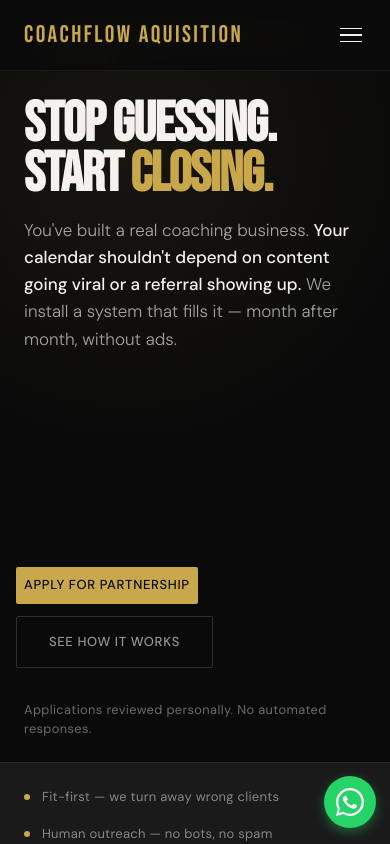
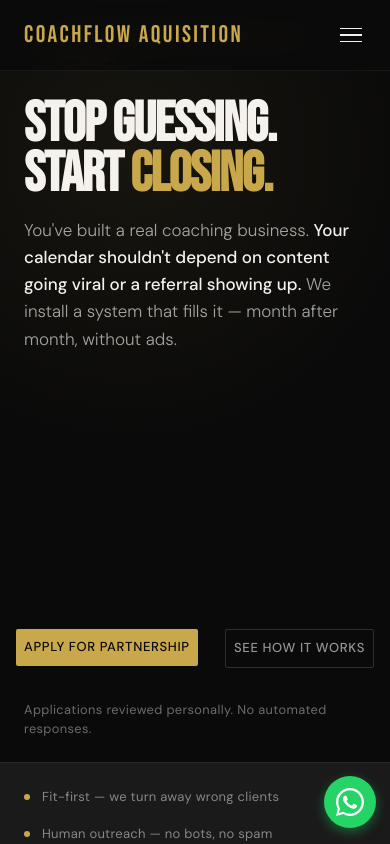
Before and after one commit to mudasarimamofficial/Coch-Flow-Trae, a Next.js app in the folder coachflow-ai/: page / in a window 390 px wide. Shown: the top 844 px of the page. Built offline with nearby package versions, Linux system fonts and the light colour scheme; no server answers; the database is empty.

Commit message:
Add responsive styles for hero actions and buttons

```diff
--- a/coachflow-ai/src/app/globals.css
+++ b/coachflow-ai/src/app/globals.css
@@ -3701,3 +3701,17 @@ margin: 0px -8px !important;
 justify-content: space-between!important;
     }
 }
+@media (max-width: 768px) {
+    .cf-rebuilt-shell .hero-actions {
+        flex-direction: column;
+        align-items: flex-start;
+        gap: 0.5rem !important;
+    }
+}
+@media (max-width: 768px) {
+    .cf-rebuilt-shell .btn-primary, .cf-rebuilt-shell .btn-ghost {
+        text-align: center;
+        width: fit-content !important;
+        padding: 0.5rem !important;
+    }
+}
```
